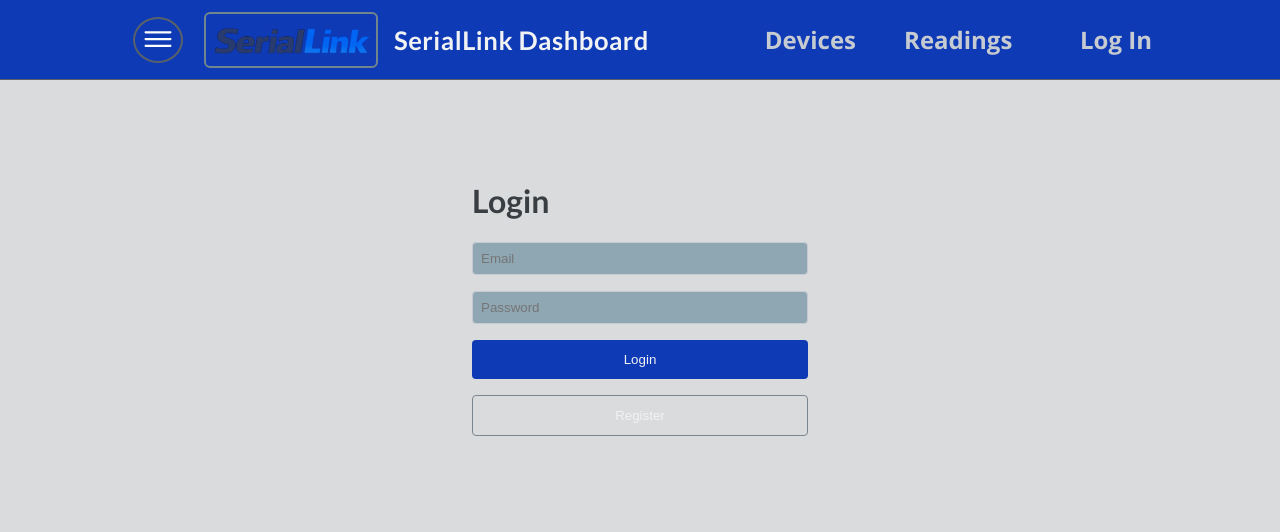
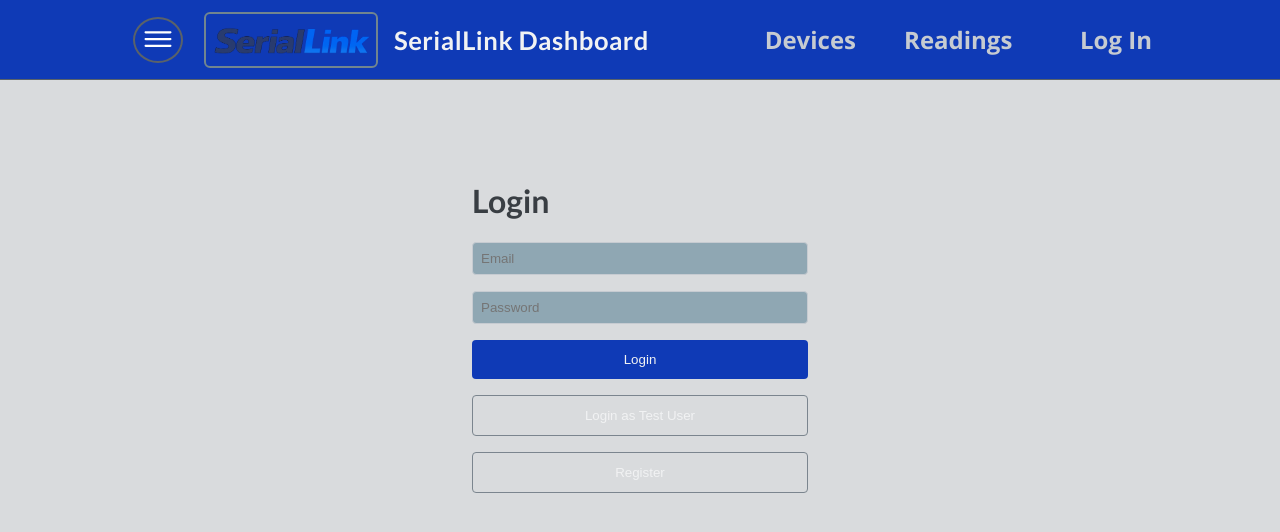
Before and after one commit to Pero0123/SerialLink_Frontend, a Next.js app: page /auth/login in a window 1280 px wide. Shown: the top 532 px of the page. Built offline with nearby package versions, Linux system fonts and the light colour scheme; no server answers.

Commit message:
added a test user login

```diff
--- a/src/pages/auth/login.js
+++ b/src/pages/auth/login.js
@@ -66,6 +66,30 @@ function LoginPage() {
         </div>
         <button type="submit" className={classes.submitBtn}>Login</button>
       </form>
+      <button
+        className={classes.secondaryBtn}
+        onClick={() => {
+          setEmail('testuser@gmail.com');
+          setPassword('Password');
+          fetch(`${API_URL}/auth/login`, {
+            method:  'POST',
+            headers: { 'Content-Type': 'application/json' },
+            body:    JSON.stringify({ email: 'testuser@gmail.com', password: 'Password' }),
+          })
+            .then(r => r.json().then(data => ({ ok: r.ok, data })))
+            .then(({ ok, data }) => {
+              if (ok) {
+                globalCtx.login(data.token, 'testuser@gmail.com');
+                router.push('/');
+              } else {
+                setError(data.message || 'Login failed');
+              }
+            })
+            .catch(() => setError('Network error. Check that the backend is running.'));
+        }}
+      >
+        Login as Test User
+      </button>
       <button onClick={() => router.push('/auth/register')} className={classes.secondaryBtn}>
         Register
       </button>
```
